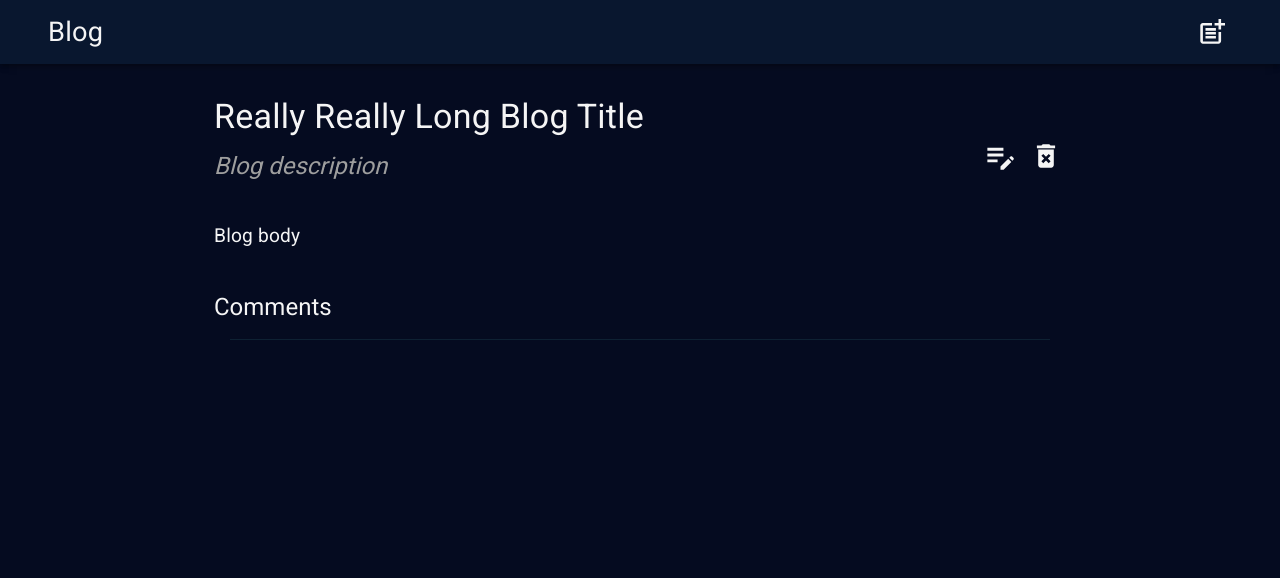
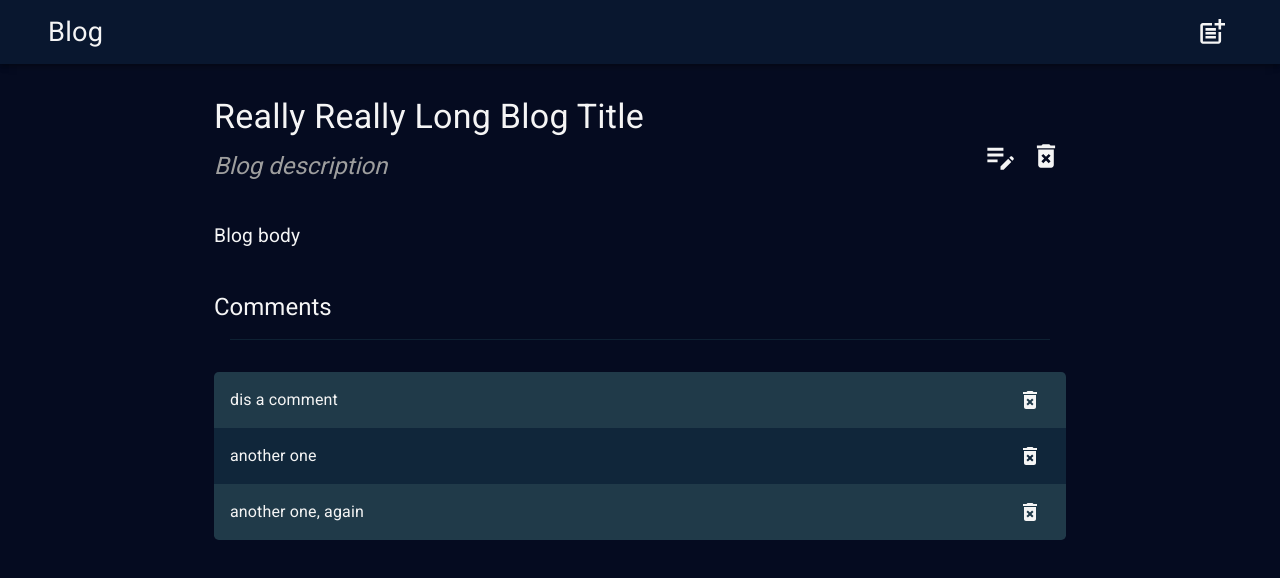
Before and after one commit to Jared-Enck/redux-microblog, a Next.js app: page /1A1B in a window 1280 px wide. Shown: the top 578 px of the page. Built offline with nearby package versions, Linux system fonts and the light colour scheme.

Commit message:
restructured PostView and created CommentItem, CommentList, and PostHeader comps

```diff
--- /dev/null
+++ b/src/app/[postId]/components/CommentItem.js
@@ -0,0 +1,31 @@
+import React from 'react';
+import {
+  Typography,
+  ListItem,
+  ListItemIcon,
+  IconButton,
+  ListItemText,
+} from '@mui/material';
+import { DeleteForever } from '@mui/icons-material';
+
+export default function CommentItem({ comment }) {
+  const handleDeleteClick = (id) =>
+    console.log('deleting comment: ', comment.id);
+  return (
+    <ListItem>
+      <ListItemText>
+        <Typography color={'primary.text'}>{comment.text}</Typography>
+      </ListItemText>
+      <ListItemIcon sx={{ justifyContent: 'right' }}>
+        <IconButton onClick={() => handleDeleteClick(comment.id)}>
+          <DeleteForever
+            sx={{
+              color: 'primary.text',
+              '&:hover': { color: 'error.main' },
+            }}
+          />
+        </IconButton>
+      </ListItemIcon>
+    </ListItem>
+  );
+}
--- /dev/null
+++ b/src/app/[postId]/components/CommentList.js
@@ -0,0 +1,40 @@
+import React from 'react';
+import { Stack, Divider, Box, Typography } from '@mui/material';
+import CommentItem from './CommentItem';
+
+const comments = [
+  { id: '1', text: 'dis a comment' },
+  { id: '2', text: 'another one' },
+  { id: '3', text: 'another one, again' },
+];
+
+export default function CommentList() {
+  return (
+    <Stack spacing={2}>
+      <Box>
+        <Typography variant='h5'>Comments</Typography>
+        <Divider sx={{ bgcolor: 'primary.light', margin: '1rem' }} />
+      </Box>
+
+      <Box>
+        {comments.map((c, idx) => {
+          const first = idx === 0 ? '.3rem .3rem 0rem 0rem' : null;
+          const last =
+            idx === comments.length - 1 ? '0rem 0rem .3rem .3rem' : null;
+          return (
+            <Box
+              key={c.id}
+              sx={{
+                borderRadius: first || last,
+                backgroundColor:
+                  idx % 2 === 1 ? 'primary.light' : 'primary.lightest',
+              }}
+            >
+              <CommentItem comment={c} />
+            </Box>
+          );
+        })}
+      </Box>
+    </Stack>
+  );
+}
--- /dev/null
+++ b/src/app/[postId]/components/PostHeader.js
@@ -0,0 +1,66 @@
+import React from 'react';
+import { Grid, Typography, IconButton } from '@mui/material';
+import EditNoteIcon from '@mui/icons-material/EditNote';
+import DeleteForeverIcon from '@mui/icons-material/DeleteForever';
+
+export default function PostHeader({ isSmall, setOpen }) {
+  const handleEditClick = () => setOpen(true);
+
+  const handleDeleteClick = () => console.log('deleting...');
+  return (
+    <Grid
+      container
+      justifyContent={'space-between'}
+    >
+      <Grid
+        item
+        xs={8}
+        md={10}
+      >
+        <Typography
+          variant={isSmall ? 'h5' : 'h4'}
+          gutterBottom
+        >
+          Really Really Long Blog Title
+        </Typography>
+        <Typography
+          variant={isSmall ? 'h6' : 'h5'}
+          color='primary.muted'
+          sx={{ fontStyle: 'italic' }}
+        >
+          Blog description
+        </Typography>
+      </Grid>
+
+      <Grid
+        item
+        xs={4}
+        md={2}
+        sx={{
+          marginTop: 'auto',
+          display: 'flex',
+          justifyContent: isSmall ? 'space-around' : 'right',
+        }}
+      >
+        <IconButton onClick={handleEditClick}>
+          <EditNoteIcon
+            fontSize={'large'}
+            sx={{
+              color: 'primary.text',
+              '&:hover': { color: 'secondary.main' },
+            }}
+          />
+        </IconButton>
+        <IconButton onClick={handleDeleteClick}>
+          <DeleteForeverIcon
+            sx={{
+              color: 'primary.text',
+              '&:hover': { color: 'error.main' },
+              transform: 'scale(1.3)',
+            }}
+          />
+        </IconButton>
+      </Grid>
+    </Grid>
+  );
+}
--- a/src/app/[postId]/page.js
+++ b/src/app/[postId]/page.js
@@ -5,25 +5,17 @@ import {
   Typography,
   Dialog,
   useMediaQuery,
-  IconButton,
   Stack,
-  Grid,
-  Divider,
-  Box,
 } from '@mui/material';
-import EditNoteIcon from '@mui/icons-material/EditNote';
-import DeleteForeverIcon from '@mui/icons-material/DeleteForever';
 import { useTheme } from '@emotion/react';
 import PostForm from '../components/PostForm';
+import PostHeader from './components/PostHeader';
+import CommentList from './components/CommentList';
 
 export default function PostView() {
   const theme = useTheme();
   const isSmall = useMediaQuery(theme.breakpoints.down('sm'));
   const [open, setOpen] = useState(false);
-
-  const handleEditClick = () => setOpen(true);
-
-  const handleDeleteClick = () => console.log('deleting...');
 
   const handleClose = () => setOpen(false);
 
@@ -54,69 +46,14 @@ export default function PostView() {
           }}
           spacing={5}
         >
-          <Grid
-            container
-            justifyContent={'space-between'}
-          >
-            <Grid
-              item
-              xs={8}
-              md={10}
-            >
-              <Typography
-                variant={isSmall ? 'h5' : 'h4'}
-                gutterBottom
-              >
-                Really Really Long Blog Title
-              </Typography>
-              <Typography
-                variant={isSmall ? 'h6' : 'h5'}
-                color='primary.muted'
-                sx={{ fontStyle: 'italic' }}
-              >
-                Blog description
-              </Typography>
-            </Grid>
-
-            <Grid
-              item
-              xs={4}
-              md={2}
-              sx={{
-                marginTop: 'auto',
-                display: 'flex',
-                justifyContent: isSmall ? 'space-around' : 'right',
-              }}
-            >
-              <IconButton onClick={handleEditClick}>
-                <EditNoteIcon
-                  fontSize={'large'}
-                  sx={{
-                    color: 'primary.text',
-                    '&:hover': { color: 'secondary.main' },
-                  }}
-                />
-              </IconButton>
-              <IconButton onClick={handleDeleteClick}>
-                <DeleteForeverIcon
-                  sx={{
-                    color: 'primary.text',
-                    '&:hover': { color: 'error.main' },
-                    transform: 'scale(1.3)',
-                  }}
-                />
-              </IconButton>
-            </Grid>
-          </Grid>
+          <PostHeader
+            isSmall={isSmall}
+            setOpen={setOpen}
+          />
 
           <Typography sx={{ fontSize: '1.2rem' }}>Blog body</Typography>
 
-          <Stack spacing={2}>
-            <Box>
-              <Typography variant='h5'>Comments</Typography>
-              <Divider sx={{ bgcolor: 'primary.light', margin: '1rem' }} />
-            </Box>
-          </Stack>
+          <CommentList />
         </Stack>
       </Container>
     </>
```
